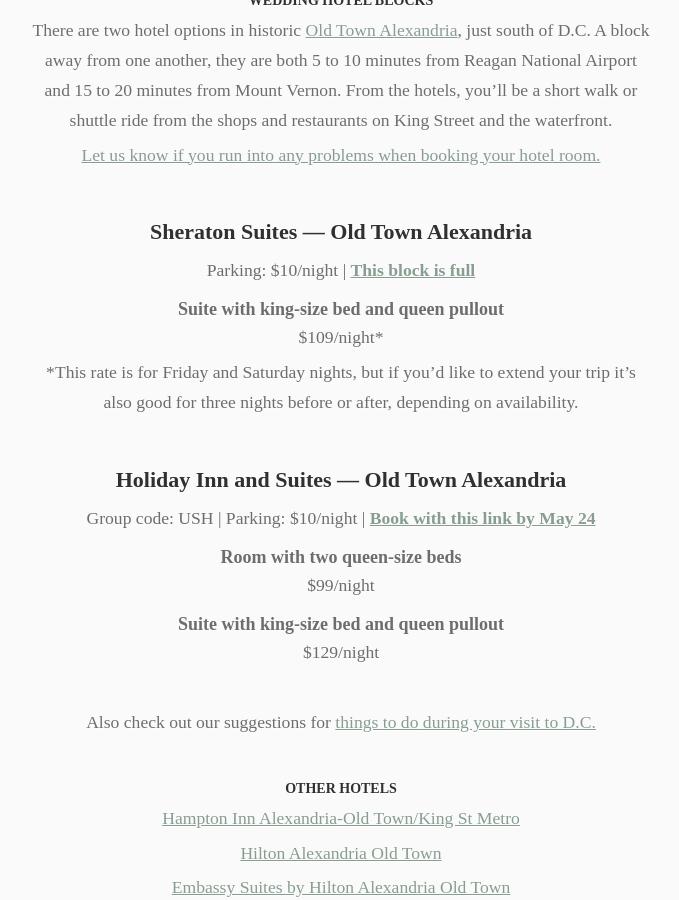
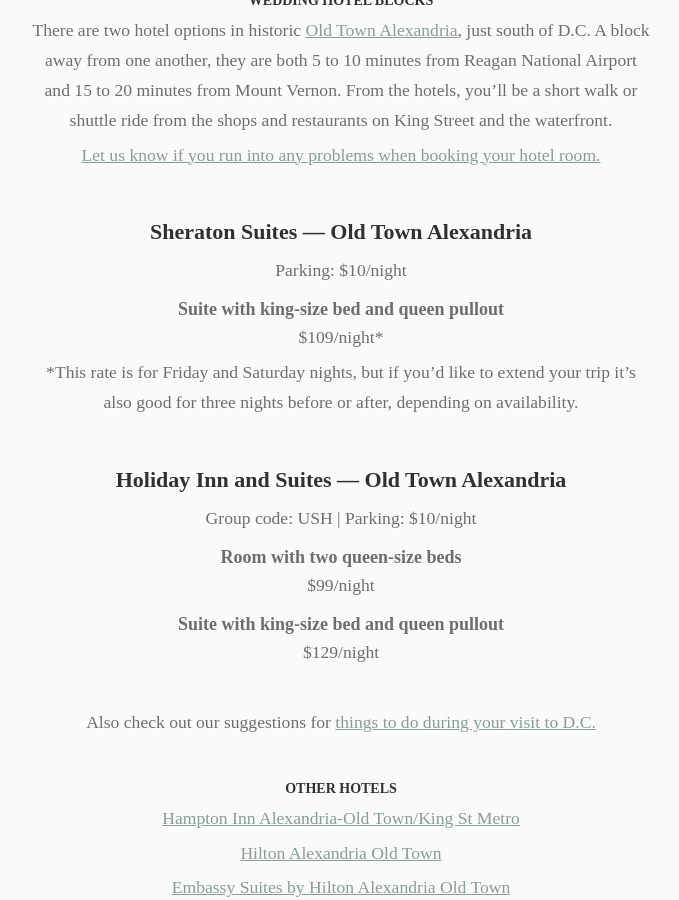
Before and after one commit to kevinuhrmacher/wedding-website, a Jekyll site: the page built from hotel.md, in a window 1280 px wide and 900 px high, scrolled down 836 px. Shown: the whole window, without its empty margins (299-978 px from the left). Built offline with Jekyll 4.4.1, drawn with Linux system fonts in a browser that asks for light colours; some web fonts are replaced.

Commit message:
removing shutte and hotel links

```diff
--- a/hotel.md
+++ b/hotel.md
@@ -14,7 +14,7 @@
 &nbsp;
 
 ## Sheraton Suites — Old Town Alexandria
-Parking: $10/night | [**This block is full**](https://www.marriott.com/event-reservations/reservation-link.mi?id=1543516969667&key=GRP&app=resvlink)
+Parking: $10/night
 
 ### Suite with king-size bed and queen pullout
 $109/night*
@@ -25,7 +25,7 @@
 &nbsp;
 
 ## Holiday Inn and Suites — Old Town Alexandria
-Group code: USH | Parking: $10/night | [**Book with this link by May 24**](https://www.holidayinn.com/redirect?path=rates&brandCode=HI&localeCode=en&regionCode=1&hotelCode=axehd&checkInDate=14&checkInMonthYear=052019&checkOutDate=16&checkOutMonthYear=052019&_PMID=99801505&GPC=USH&viewfullsite=true)
+Group code: USH | Parking: $10/night
 
 ### Room with two queen-size beds
 $99/night
@@ -62,4 +62,4 @@
 
 #### A note on the Metro
 
-Unfortunately, the Metro [will not be operating quite as we’d hoped](https://www.washingtonpost.com/local/trafficandcommuting/metro-wants-to-rebuild-20-station-platforms-in-three-years-creating-safetrack-like-disruptions/2018/05/07/f7c19dcc-5164-11e8-abd8-265bd07a9859_story.html) during the wedding weekend. Stations south of the airport will be closed. Your best bet to get into Washington, D.C., is probably to take the hotel shuttle to Reagan National Airport and get on the Yellow or Blue Line there. Uber and Lyft are also good options.
+Unfortunately, the Metro [will not be operating quite as we’d hoped](https://www.wmata.com/service/rail/PlatformProject/index.cfm) during the wedding weekend. Stations south of the airport will be closed. Your best bet to get into Washington, D.C., is probably to take the hotel shuttle to Reagan National Airport and get on the Yellow or Blue Line there. Uber and Lyft are also good options.
```
Also changed, not shown: index.md (+2 -1 lines), 2 other files.
